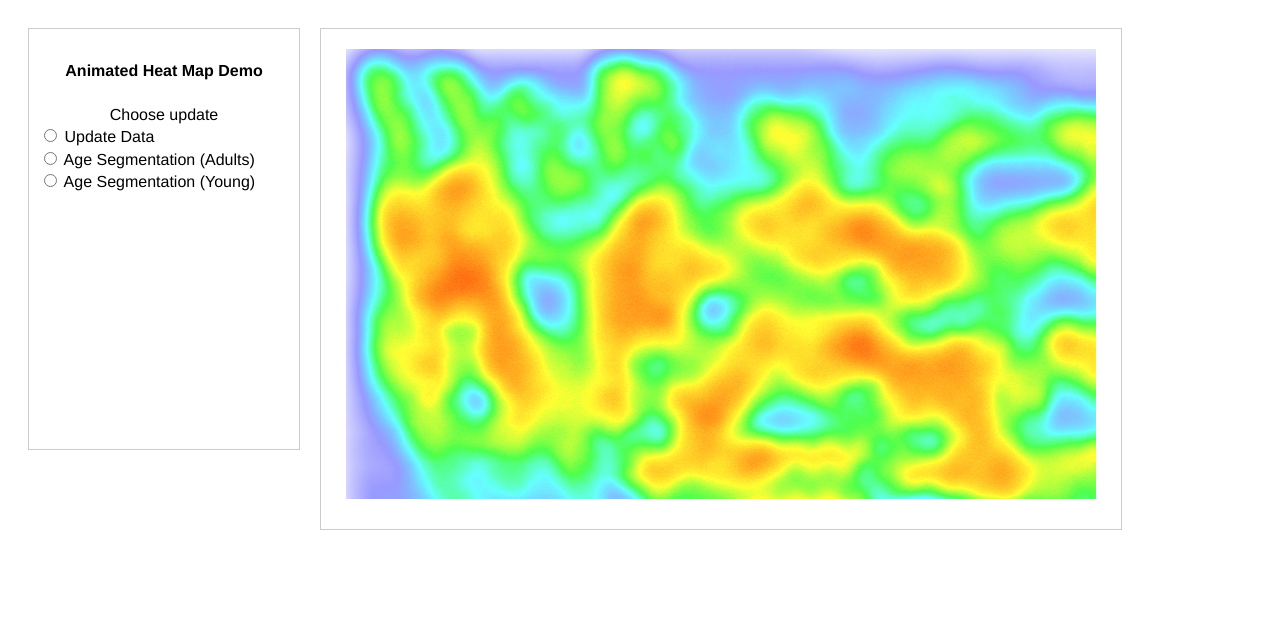
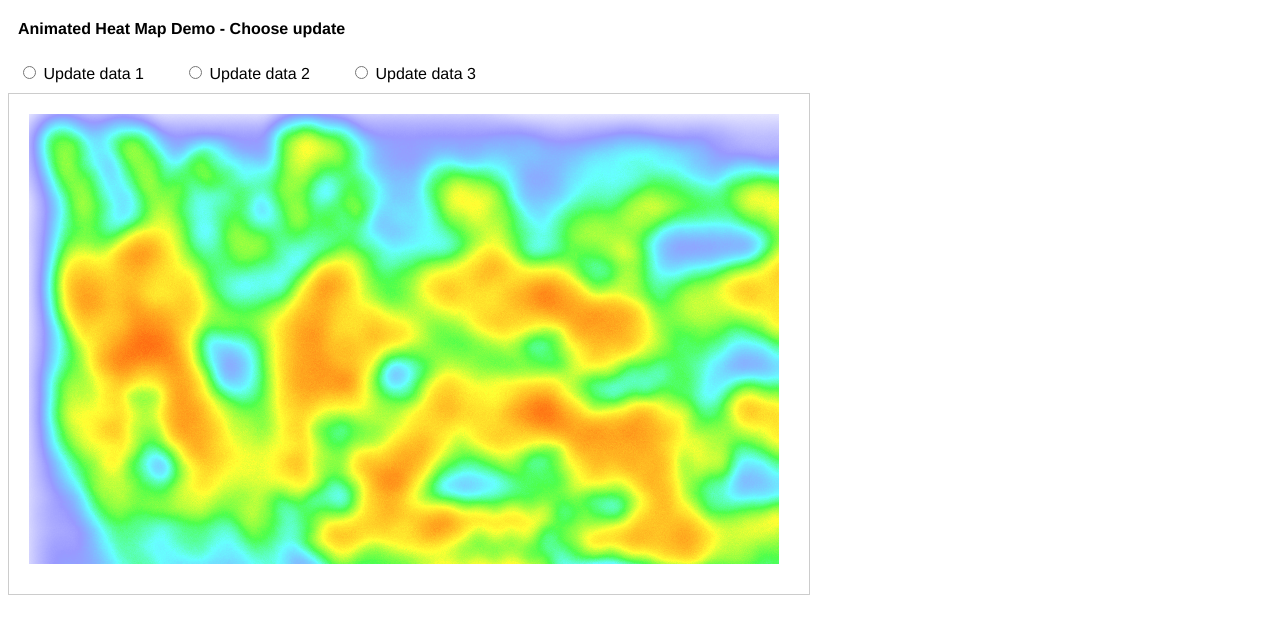
Before and after one commit to jpindi/simpleheat_animated, a plain HTML site: page index.html in a window 1280 px wide. Drawn offline with Linux system fonts and the light colour scheme.

Commit message:
css update
Moved elements around to fit within formatting of blog post.

```diff
--- a/index.html
+++ b/index.html
@@ -3,36 +3,36 @@
 <head>
     <title>Heat Map Demonstration</title>
     <style>
-        body { text-align: center; font: 16px/1.4 "Helvetica Neue", Arial, sans-serif; }
+        body { font: 16px/1.4 "Helvetica Neue", Arial, sans-serif; }
         a { color: #0077ff; }
-        .container { z-index: 5; width: 800px; height: 500px; margin: 20px auto; position: relative; border: 1px solid #ccc; float:left; }
-        .options { position: absolute; top: 0; right: 0; padding: 10px; background: rgba(255,255,255,0.6);
+        .container { z-index: 5; width: 800px; height: 500px; margin-top: 20px auto; border: 1px solid #ccc; float:left; }
+        .options {  padding: 10px; margin-top: 20px; background: rgba(255,255,255,0.6);
             border-bottom: 1px solid #ccc; border-left: 1px solid #ccc; line-height: 1; }
         .options input { width: 300px; }
-        .options label { width: 60px; float: left; text-align: left; margin-right: 10px; color: #555; }
+        .options label { width: 60px; float: left; text-align: left; float:left;margin-right: 10px; color: #555; }
         canvas {z-index: 10; color:white; margin:20px; overflow:visible;
       }
-        .panel {z-index: 5; position: relative; border: 1px solid #ccc; width: 250px; height:400px; padding: 10px;float:left; margin: 20px;}
-        .radios {text-align: left;}
+        .panel {z-index: 5; width: 750px; padding: 10px;position: static; margin-bottom: 20px;}
+        .radios {text-align: left; position: relative; float: left; padding-right: 40px;}
         .objects {z-index: 20; position: absolute; border: 1px solid #000000;}
     </style>
 </head>
 <body>
+
 <div class="panel">
-    <h4>Animated Heat Map Demo</h4>
-    <label>Choose update</label>
-    <br/>
+  <label><strong>Animated Heat Map Demo - Choose update</strong></label>
+  <br/><br/>
   <div class="radios">
       <input type="radio" id="updatedata" name="update" value="a" />
-        <label for="dewey">Update Data</label>
+      <label for="dewey">Update data 1</label>
   </div>
   <div class="radios">
     <input type="radio" id="agesegmentationadults" name="update" value="c" />
-      <label for="dewey">Age Segmentation (Adults)</label>
+    <label for="dewey">Update data 2</label>
   </div>
   <div class="radios">
     <input type="radio" id="agesegmentationkids" name="update" value="d" />
-      <label for="dewey">Age Segmentation (Young)</label>
+    <label for="dewey">Update data 3</label>
   </div>
 </div>
 <div class="container">
```
Lines whose indentation alone changed are shown as unchanged.
